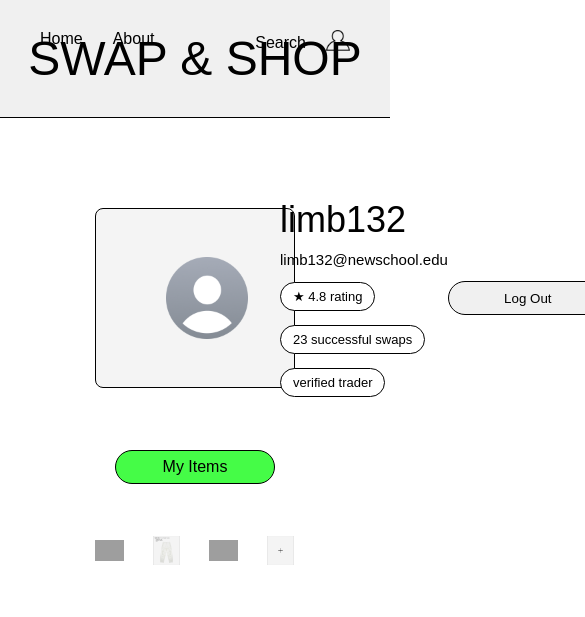
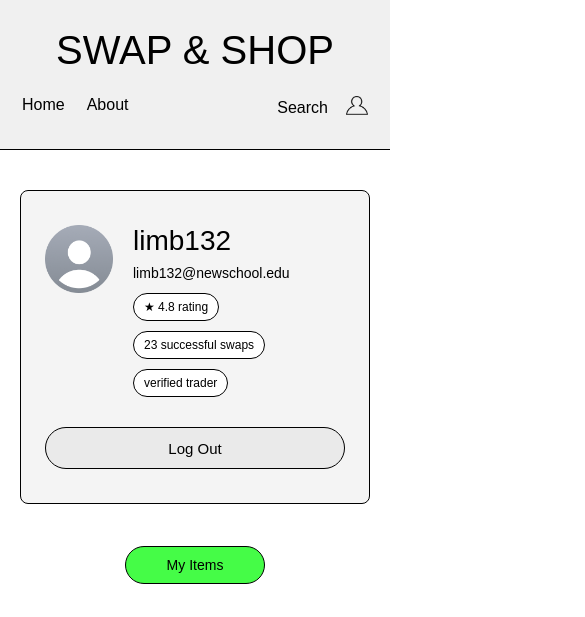
Before and after one commit to brookielim/SWAP-SHOP, a plain HTML site: page profile.html in a window 390 px wide. Shown: the top 617 px of the page, 585 px wide, since content can reach past the window. Drawn offline with Linux system fonts and the light colour scheme; grey boxes are pictures that could not be loaded; a web font is replaced by a local one.

Commit message:
Add responsive styles for profile page

```diff
--- a/profile.html
+++ b/profile.html
@@ -229,6 +229,127 @@ a {
   transform: scale(1.02);
   opacity: 0.75;
 }
+  @media (max-width: 768px) {
+
+  body {
+    overflow-x: hidden;
+  }
+
+  .top-bar {
+    height: 150px;
+    padding: 0 22px;
+  }
+
+  .logo {
+    font-size: 40px;
+    position: absolute;
+    top: 28px;
+    left: 50%;
+    transform: translateX(-50%);
+    white-space: nowrap;
+  }
+
+  .nav-left {
+    left: 22px;
+    top: 96px;
+    gap: 22px;
+    font-size: 16px;
+  }
+
+  .nav-right {
+    right: 22px;
+    top: 96px;
+    gap: 18px;
+    font-size: 16px;
+  }
+
+  .nav-right img {
+    width: 22px;
+  }
+
+  .search-overlay {
+    top: 150px;
+    height: 160px;
+  }
+
+  .search-box {
+    left: 24px;
+    bottom: 26px;
+    width: calc(100% - 48px);
+  }
+
+  .search-box input {
+    font-size: 24px;
+  }
+
+  .profile-main {
+    padding: 40px 20px 60px;
+  }
+
+  .profile-box {
+    height: auto;
+    padding: 34px 24px;
+    flex-direction: column;
+    align-items: flex-start;
+    gap: 30px;
+  }
+
+  .profile-left {
+    width: 100%;
+    gap: 20px;
+    align-items: flex-start;
+  }
+
+  .profile-left img {
+    width: 68px;
+    height: 68px;
+  }
+
+  .profile-text h1 {
+    font-size: 28px;
+    margin-bottom: 8px;
+  }
+
+  .profile-text p {
+    font-size: 14px;
+  }
+
+  .profile-meta {
+    gap: 10px;
+    margin-top: 12px;
+  }
+
+  .profile-meta span {
+    font-size: 12px;
+    padding: 6px 10px;
+  }
+
+  .profile-actions {
+    width: 100%;
+  }
+
+  .profile-actions button {
+    width: 100%;
+    height: 42px;
+    font-size: 15px;
+  }
+
+  .my-items-pill {
+    margin: 42px auto 36px;
+    width: 140px;
+    height: 38px;
+    font-size: 14px;
+  }
+
+  .items-grid {
+    grid-template-columns: 1fr;
+    gap: 22px;
+  }
+
+  .items-grid img {
+    width: 100%;
+  }
+}
 </style>
 </head>
 
```
